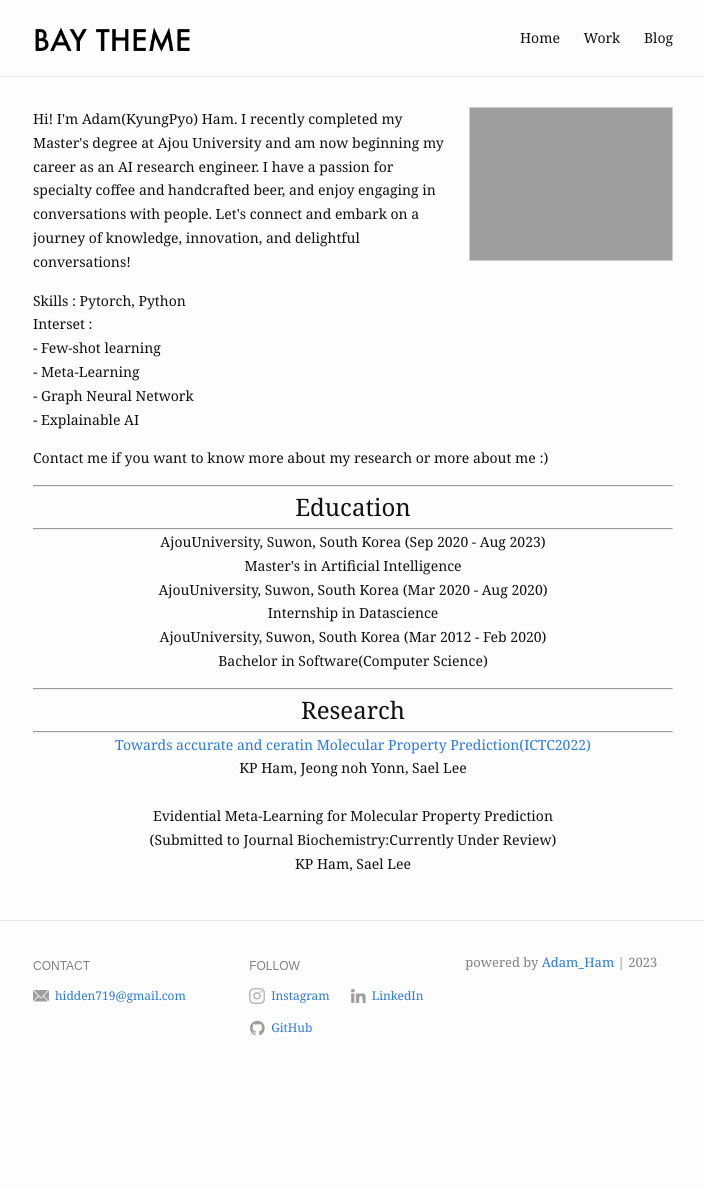
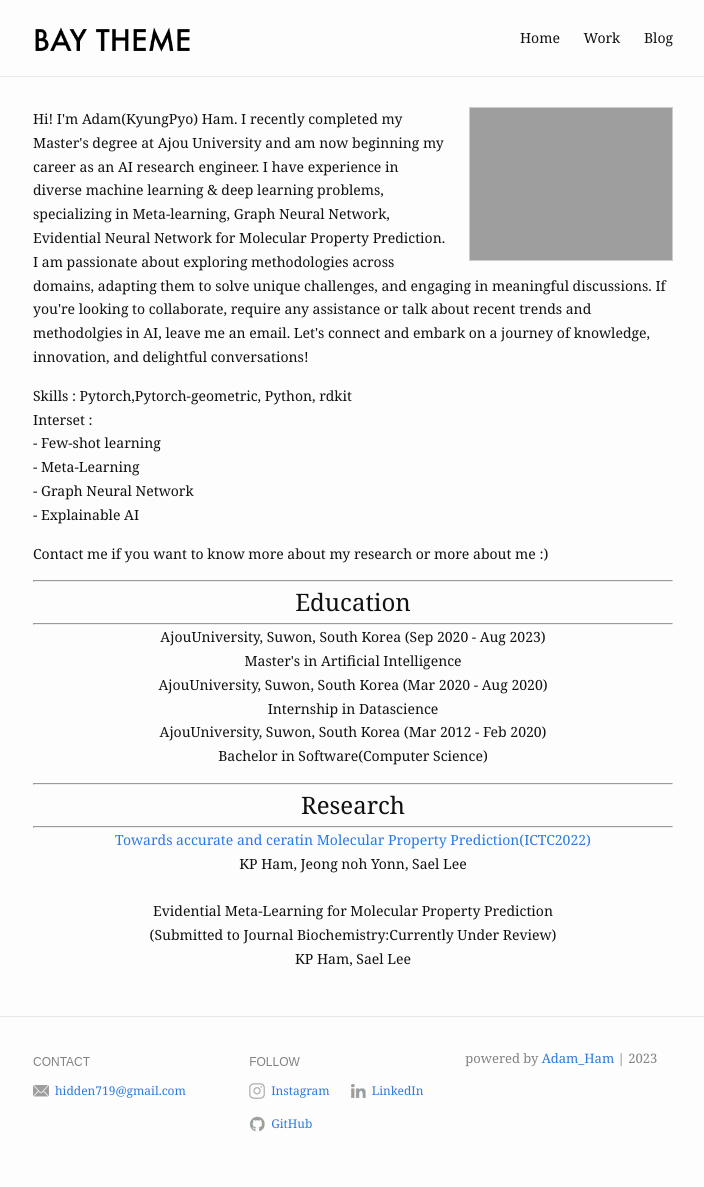
Before and after one commit to hidden719/hidden719.github.io, a Jekyll site: the page built from index.md, in a window 1280 px wide. Shown: the whole page, without its empty margins (287-991 px from the left). Built offline with Jekyll 4.4.1, drawn with Linux system fonts in a browser that asks for light colours; before the commit the page ends 1091 px from its top, so only the background shows below that.

Commit message:
indexupdate

```diff
--- a/index.md
+++ b/index.md
@@ -8,10 +8,10 @@ profile_picture:
 <p>
 Hi! I'm Adam(KyungPyo) Ham.
 
-I recently completed my Master's degree at Ajou University and am now beginning my career as an AI research engineer. I have a passion for specialty coffee and handcrafted beer, and enjoy engaging in conversations with people. Let's connect and embark on a journey of knowledge, innovation, and delightful conversations!<br>
+I recently completed my Master's degree at Ajou University and am now beginning my career as an AI research engineer.  I have experience in diverse machine learning & deep learning problems, specializing in Meta-learning, Graph Neural Network, Evidential Neural Network for Molecular Property Prediction. I am passionate about exploring methodologies across domains, adapting them to solve unique challenges, and engaging in meaningful discussions. If you're looking to collaborate, require any assistance or talk about recent trends and methodolgies in AI, leave me an email. Let's connect and embark on a journey of knowledge, innovation, and delightful conversations!<br>
 </p>
 <p>
-Skills : Pytorch, Python<br>
+Skills : Pytorch,Pytorch-geometric, Python, rdkit<br>
 Interset :<br>
   - Few-shot learning<br>
   - Meta-Learning<br>
```
